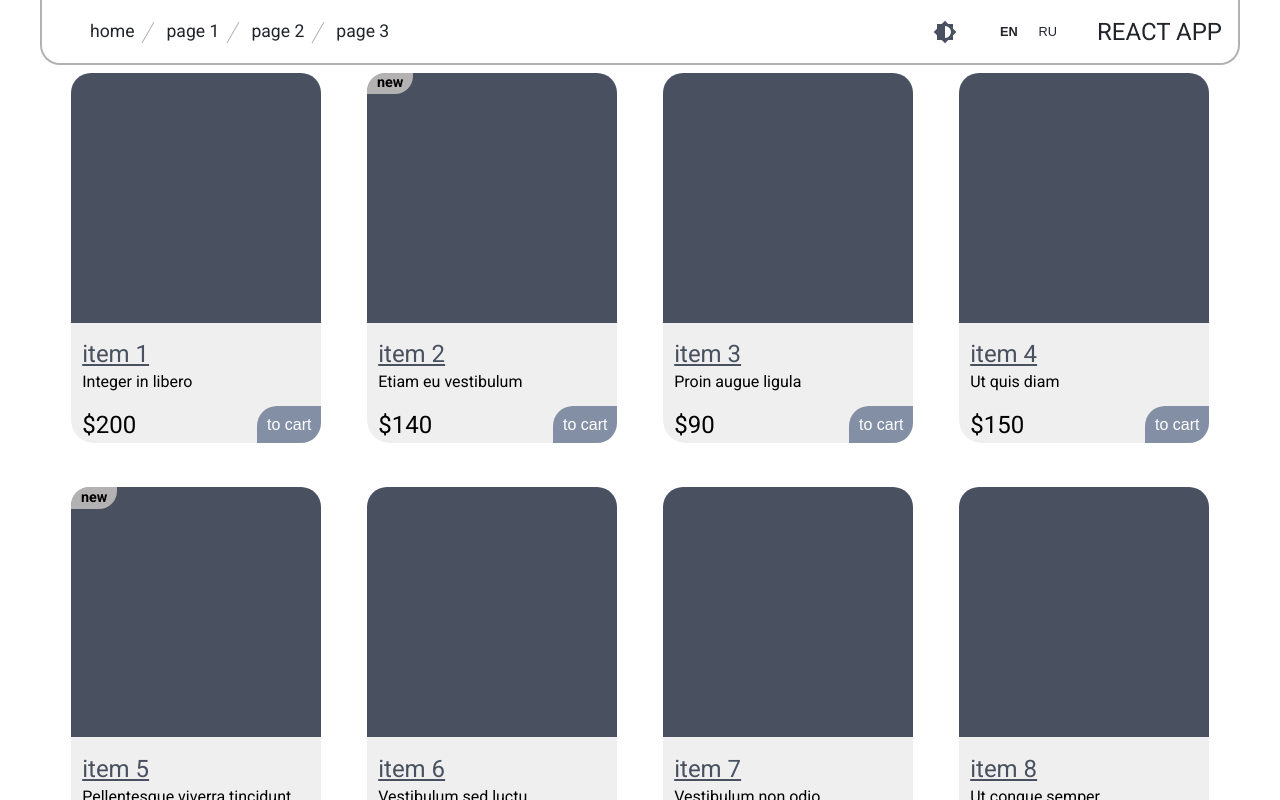
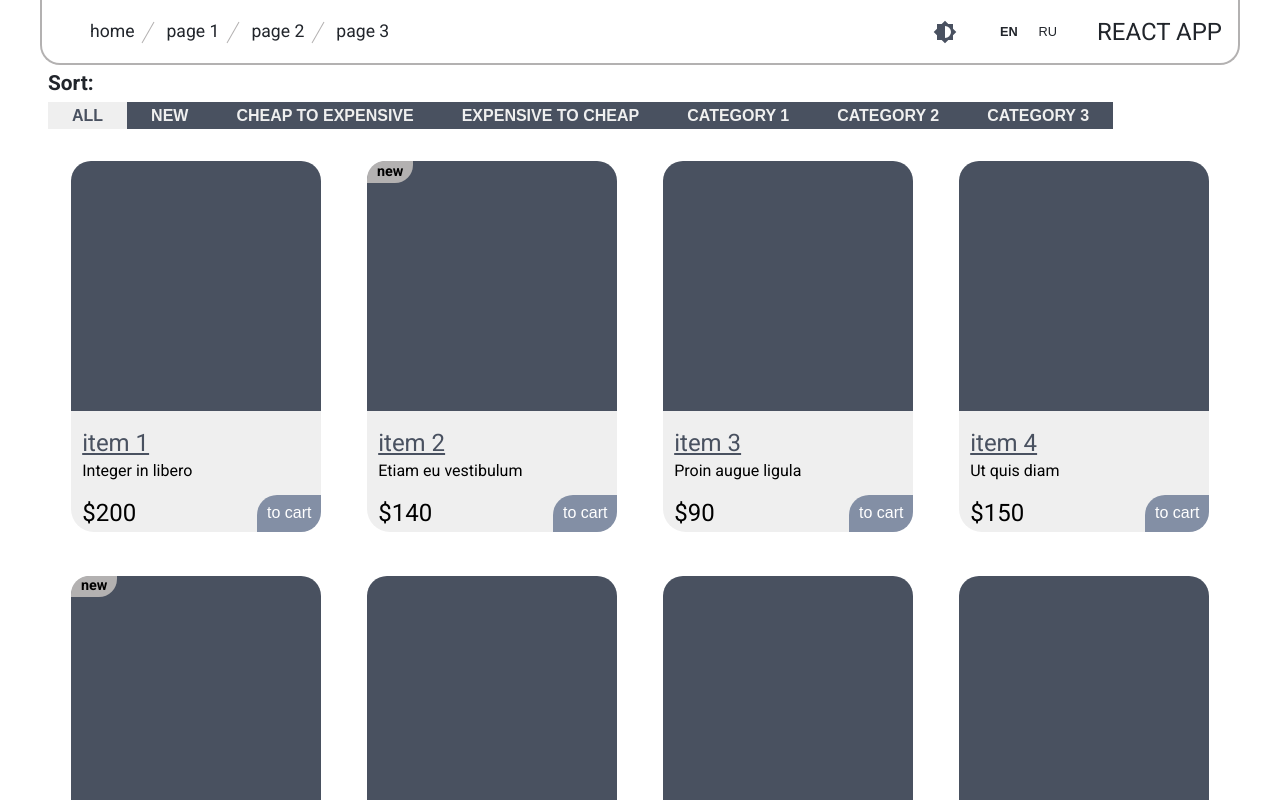
Before and after one commit to pavelkha/react-app, a React (Create React App) app: page /page1 in a window 1280 px wide. Shown: the top 800 px of the page. Built offline with nearby package versions, Linux system fonts and the light colour scheme.

Commit message:
add sorting, translations to Page1, fix Header, cardsDataMock

```diff
--- a/public/locales/en/translation.json
+++ b/public/locales/en/translation.json
@@ -1,6 +1,20 @@
 {
+  "HEADER": "",
+
   "homePage": "home",
   "page1": "page 1",
   "page2": "page 2",
-  "page3": "page 3"
+  "page3": "page 3",
+
+  "PAGE1": "",
+
+  "sort": "Sort",
+  "all": "all",
+  "new": "new",
+  "cheapToExpensive": "cheap to expensive",
+  "expensiveToCheap": "expensive to cheap",
+  "category1": "category 1",
+  "category2": "category 2",
+  "category3": "category 3",
+  "toCart": "to cart"
 }
--- a/src/assets/cardsDataMock.json
+++ b/src/assets/cardsDataMock.json
@@ -1,63 +1,63 @@
 [
   {
     "name": "item 1",
-    "category": "category 1",
+    "category": "category1",
     "description": "Integer in libero",
     "cost": "200"
   },
   {
     "name": "item 2",
-    "category": "category 2",
+    "category": "category2",
     "description": "Etiam eu vestibulum",
     "cost": "140",
     "new": ""
   },
   {
     "name": "item 3",
-    "category": "category 3",
+    "category": "category3",
     "description": "Proin augue ligula",
     "cost": "90"
   },
   {
     "name": "item 4",
-    "category": "category 2",
+    "category": "category2",
     "description": "Ut quis diam",
     "cost": "150"
   },
   {
     "name": "item 5",
-    "category": "category 3",
+    "category": "category3",
     "description": "Pellentesque viverra tincidunt",
     "cost": "145",
     "new": ""
   },
   {
     "name": "item 6",
-    "category": "category 1",
+    "category": "category1",
     "description": "Vestibulum sed luctu",
     "cost": "100"
   },
   {
     "name": "item 7",
-    "category": "category 3",
+    "category": "category3",
     "description": "Vestibulum non odio",
     "cost": "170"
   },
   {
     "name": "item 8",
-    "category": "category 3",
+    "category": "category3",
     "description": "Ut congue semper",
     "cost": "110"
   },
   {
     "name": "item 9",
-    "category": "category 2",
+    "category": "category2",
     "description": "Praesent et egestas",
     "cost": "230"
   },
   {
     "name": "item 10",
-    "category": "category 3",
+    "category": "category3",
     "description": "Sed pretium quam",
     "cost": "205",
     "new": ""
--- a/src/components/Header/Header.jsx
+++ b/src/components/Header/Header.jsx
@@ -12,18 +12,12 @@ import './Header.scss';
 
 const Header = () => {
   const [language, setLanguage] = useState(
-    localStorage.getItem('i18nextLng') ? localStorage.getItem('i18nextLng') :
-    document.querySelector('html').lang
+    localStorage.getItem('i18nextLng') ?
+    localStorage.getItem('i18nextLng') : document.querySelector('html').lang
   );
+  const isLight = useSelector(state => state.themeState.isLight);
   const { t } = useTranslation();
-  const isLight = useSelector(state => state.themeState.isLight);
   const dispatch = useDispatch();
-  const pagesLinksArray = [
-    { path: '/', content: 'homePage' },
-    { path: '/page1', content: 'page1' },
-    { path: '/page2', content: 'page2' },
-    { path: '/page3', content: 'page3' },
-  ];
 
   const changeLanguage = event => {
     const buttonLanguage = event.target.innerText.toLowerCase();
@@ -51,6 +45,12 @@ const Header = () => {
   };
 
   const renderPagesLinks = () => {
+    const pagesLinksArray = [
+      { path: '/', content: 'homePage' },
+      { path: '/page1', content: 'page1' },
+      { path: '/page2', content: 'page2' },
+      { path: '/page3', content: 'page3' },
+    ];
     return (
       pagesLinksArray.map((link, index) => {
         return (
@@ -65,7 +65,7 @@ const Header = () => {
   const themeHandler = () => {
     dispatch(changeTheme());
     applyTheme(!isLight);
-    localStorage.setItem('isLightTheme', `${!isLight}`);
+    localStorage.setItem('isLightTheme', JSON.stringify(!isLight));
   };
 
   return (
--- a/src/components/Main/Page1/Page1.jsx
+++ b/src/components/Main/Page1/Page1.jsx
@@ -1,23 +1,34 @@
-import React from 'react';
+import React, { useState } from 'react';
+import { useTranslation } from 'react-i18next';
 import cardsDataArray from '../../../assets/cardsDataMock.json';
 import './Page1.scss';
 
 const Page1 = () => {
+  const [selectedSort, setSelectedSort] = useState(
+    JSON.parse(localStorage.getItem('selectedSort')) ?
+    JSON.parse(localStorage.getItem('selectedSort')) : 'all'
+  );
+  const [cardsData, setCardsData] = useState(
+    JSON.parse(localStorage.getItem('cardsDataArray')) ?
+    JSON.parse(localStorage.getItem('cardsDataArray')) : cardsDataArray
+  );
+  const { t } = useTranslation();
+
   const renderCardsList = () => {
     return (
-      cardsDataArray.map((item, index) => {
-        const cardImageClassesList = 'new' in item ?
+      cardsData.map((card, index) => {
+        const cardImageClassesList = 'new' in card ?
         'page1-card-fake-image fake-image-pseudo-element' : 'page1-card-fake-image';
         return (
           <li key={index}>
             <div className='page1-card-container'>
               <div className={cardImageClassesList} />
-              <div  className='page1-card-text-content-container'>
-                <a href='#'>{item.name}</a>
-                <div className='page1-card-description'>{item.description}</div>
+              <div className='page1-card-text-content-container'>
+                <a href='#'>{card.name}</a>
+                <div className='page1-card-description'>{card.description}</div>
                 <div className='page1-card-flex-container'>
-                  <span>${item.cost}</span>
-                  <button>to cart</button>
+                  <span>${card.cost}</span>
+                  <button>{t('toCart')}</button>
                 </div>
               </div>
             </div>
@@ -27,8 +38,69 @@ const Page1 = () => {
     );
   };
 
+  const renderSortList = () => {
+    let sortArray =
+    ['all', 'new', 'cheapToExpensive', 'expensiveToCheap'];
+    cardsDataArray.map(card => {
+      if (!sortArray.some(sort => sort === card.category)) {
+        sortArray.push(card.category);
+      };
+    });
+    return (
+      sortArray.map((sort, index) => {
+        const buttonClassName =
+        sort === selectedSort ? 'page1-selected-sort-button' : '';
+        return (
+          <li key={index}>
+            <button className={buttonClassName} onClick={changeSort} sort={sort}>
+              {t(sort)}
+            </button>
+          </li>
+        );
+      })
+    );
+  };
+
+  const changeSort = event => {
+    const selectedSort = event.target.attributes.sort.value;
+    const cardsArray = [...cardsDataArray];
+    let currentSortCardsArray = [];
+    switch (selectedSort) {
+      case 'all':
+        currentSortCardsArray = [...cardsDataArray];
+        break;
+      case 'new':
+        cardsDataArray.map(card => {
+          if ('new' in card) { currentSortCardsArray.push(card) };
+        });
+        break;
+      case 'cheapToExpensive':
+        currentSortCardsArray = cardsArray.sort((a, b) => {
+          return a.cost - b.cost;
+        });
+        break;
+      case 'expensiveToCheap':
+        currentSortCardsArray = cardsArray.sort((a, b) => {
+          return b.cost - a.cost;
+        });
+        break;
+      default:
+        cardsDataArray.map(card => {
+          if (card.category === selectedSort) {
+            currentSortCardsArray.push(card);
+          };
+        });
+    };
+    setCardsData(currentSortCardsArray);
+    setSelectedSort(selectedSort);
+    localStorage.setItem('cardsDataArray', JSON.stringify(currentSortCardsArray));
+    localStorage.setItem('selectedSort', JSON.stringify(selectedSort));
+  };
+
   return (
     <div>
+      <p className='page1-sort'>{t('sort')}:</p>
+      <ul className='page1-sort-list'>{renderSortList()}</ul>
       <ul className='page1-cards-list'>{renderCardsList()}</ul>
     </div>
   );
--- a/src/components/Main/Page1/Page1.scss
+++ b/src/components/Main/Page1/Page1.scss
@@ -1,4 +1,39 @@
 @import '../../../assets/variables.scss';
+
+.page1-sort {
+  font-size: 1.3rem;
+  font-weight: bold;
+  margin-bottom: 0.5rem;
+}
+
+.page1-sort-list {
+  margin-bottom: 2rem;
+
+  li {
+    display: inline;
+
+    button {
+      padding: 0.3rem 1.5rem;
+      text-transform: uppercase;
+      font-weight: bold;
+      border: none;
+      color: $gray-1;
+      background-color: $blue-1;
+      transition: 0.8s;
+
+      &:hover {
+        color: $blue-1;
+        background-color: $gray-1;
+        transition: 0.8s;
+      }
+    }
+
+    .page1-selected-sort-button {
+      color: $blue-1;
+      background-color: $gray-1;
+    }
+  }
+}
 
 .page1-cards-list {
   display: flex;
```
Also changed, not shown: public/locales/ru/translation.json (+15 -1 lines).
